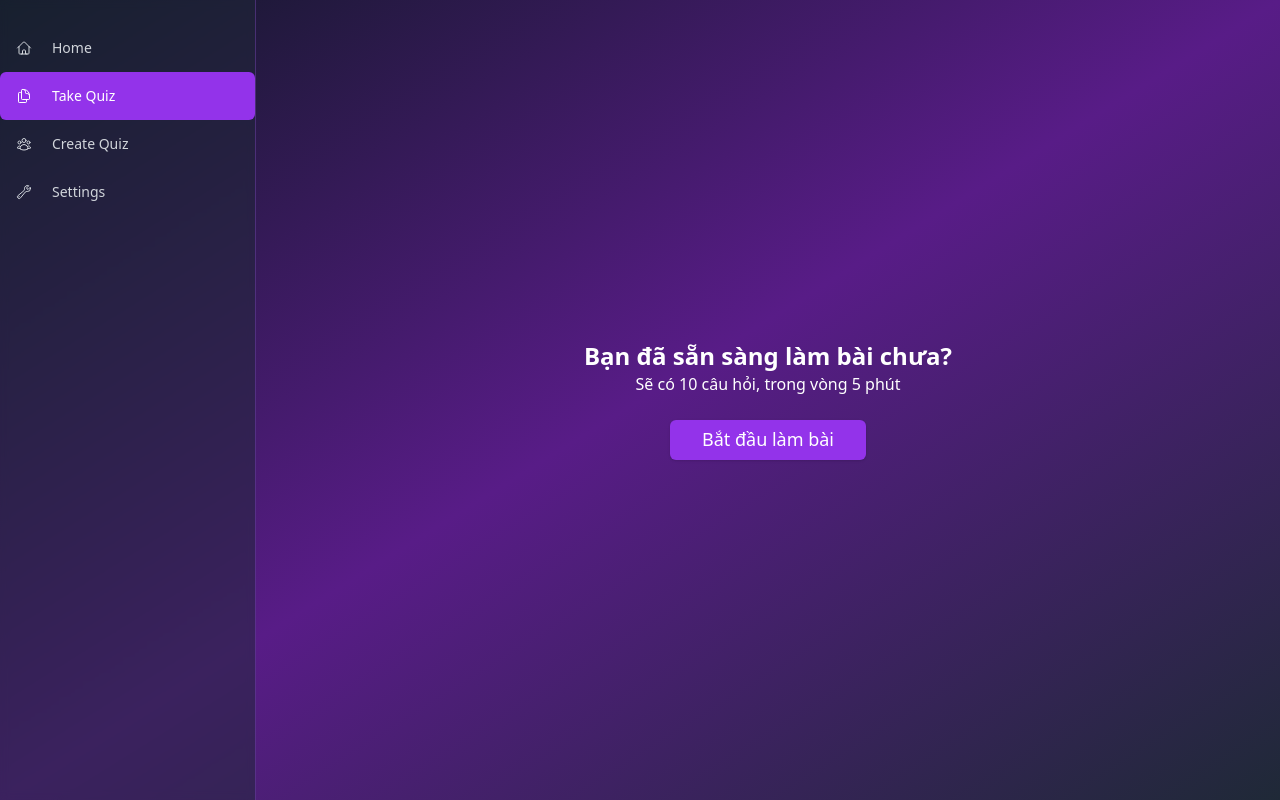
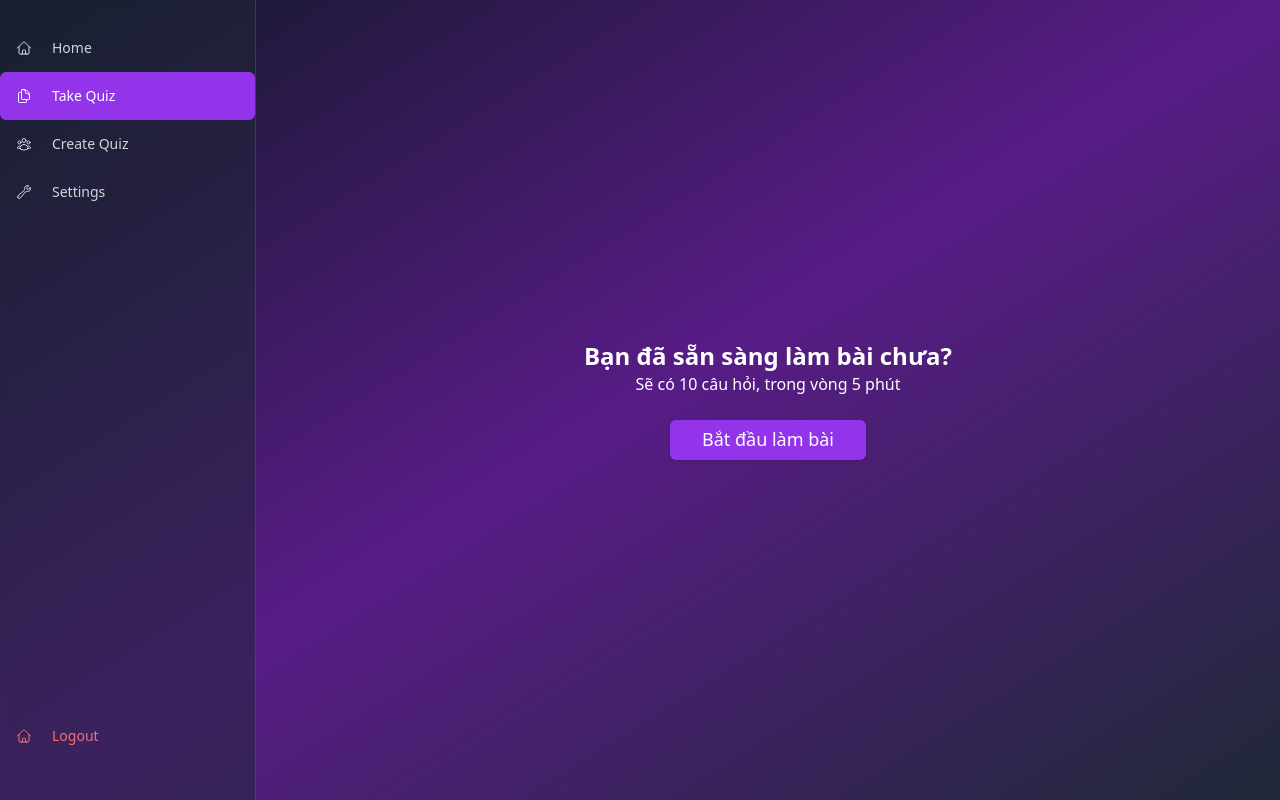
Before and after one commit to kkiras/application-programming-project3, a Next.js app in the folder frontend/: page /dashboard/ready-to-do in a window 1280 px wide. Built offline with nearby package versions, Linux system fonts and the light colour scheme.

Commit message:
Add Logout

```diff
--- a/frontend/app/ui/dashboard/nav-links.tsx
+++ b/frontend/app/ui/dashboard/nav-links.tsx
@@ -9,10 +9,8 @@ import {
 import clsx from 'clsx';
 import Link from 'next/link';
 import { usePathname } from 'next/navigation';
-import { use } from 'react';
+import { getAuth, signOut } from 'firebase/auth';
 
-// Map of links to display in the side navigation.
-// Depending on the size of the application, this would be stored in a database.
 const links = [
   { name: 'Home', href: '/dashboard', icon: HomeIcon },
   {
@@ -21,14 +19,23 @@ const links = [
     icon: DocumentDuplicateIcon,
   },
   { name: 'Create Quiz', href: '/dashboard/create-quiz', icon: UserGroupIcon },
-  { name: 'Settings', href: '/dashboard/settings', icon: WrenchIcon }
+  { name: 'Settings', href: '/dashboard/settings', icon: WrenchIcon },
+  { name: 'Logout', href: '/dashboard', icon: HomeIcon }
 ];
 
 export default function NavLinks() {
   const pathname = usePathname();
+
+  const handleLogout = async () => {
+    const auth = getAuth();
+    await signOut(auth);
+    window.location.href = "/";
+  }
+
   return (
-    <>
-      {links.map((link) => {
+    <div className="flex flex-col h-full">
+      <div className="flex-1">
+        {links.slice(0, -1).map((link) => {
           const LinkIcon = link.icon;
           const isActive = pathname === link.href;
 
@@ -39,17 +46,27 @@ export default function NavLinks() {
                 className={clsx(
                   'w-full justify-start text-left h-12 text-gray-300 hover:bg-gray-700/50 hover:text-white',
                   {
-                  'bg-purple-600 text-white hover:bg-purple-700': pathname === link.href,
+                    'bg-purple-600 text-white hover:bg-purple-700': isActive,
                   }
                 )}
               >
                 <LinkIcon className="w-5 h-5 mr-3" />
                 <p className="hidden md:block">{link.name}</p>
               </Button>
-
             </Link>
           );
         })}
-    </>
+      </div>
+      <div className="mt-auto">
+        <Button
+          variant="ghost"
+          className="w-full justify-start text-left h-12 text-red-400 hover:bg-red-700/50 hover:text-white"
+          onClick={handleLogout}
+        >
+          <HomeIcon className="w-5 h-5 mr-3" />
+          <p className="hidden md:block">Logout</p>
+        </Button>
+      </div>
+    </div>
   );
 }
--- a/frontend/app/ui/dashboard/sidenav.tsx
+++ b/frontend/app/ui/dashboard/sidenav.tsx
@@ -6,34 +6,13 @@ import { Card } from '@/components/ui/card';
 
 export default function SideNav() {
   return (
-    // <div className="flex h-full flex-col px-3 py-4 md:px-2">
-    //   <Link
-    //     className="mb-2 flex h-20 items-end justify-start rounded-md bg-blue-600 p-4 md:h-40"
-    //     href="/"
-    //   >
-    //     <div className="w-32 text-white md:w-40">
-    //       <AcmeLogo />
-    //     </div>
-    //   </Link>
-    //   <div className="flex grow flex-row justify-between space-x-2 md:flex-col md:space-x-0 md:space-y-2">
-    //     <NavLinks />
-    //     <div className="hidden h-auto w-full grow rounded-md bg-gray-50 md:block"></div>
-    //     <form>
-    //       <button className="flex h-[48px] w-full grow items-center justify-center gap-2 rounded-md bg-gray-50 p-3 text-sm font-medium hover:bg-sky-100 hover:text-blue-600 md:flex-none md:justify-start md:p-2 md:px-3">
-    //         <PowerIcon className="w-6" />
-    //         <div className="hidden md:block">Sign Out</div>
-    //       </button>
-    //     </form>
-    //   </div>
-    // </div>
-
-    <div className='fixed top-0 left-0 h-full w-64 bg-gray-800/50 border-r border-purple-500/30 backdrop-blur-sm'>
-      <div className='mt-6'>
+    <div className='fixed top-0 left-0 h-full pb-16 w-64 bg-gray-800/50 border-r border-purple-500/30 backdrop-blur-sm'>
+      <div className='mt-6 h-full'>
         <div className=''>
 
         </div>
 
-        <nav>
+        <nav className='h-full'>
           <NavLinks />
         </nav>
       </div>
```
Lines whose indentation alone changed are shown as unchanged.
